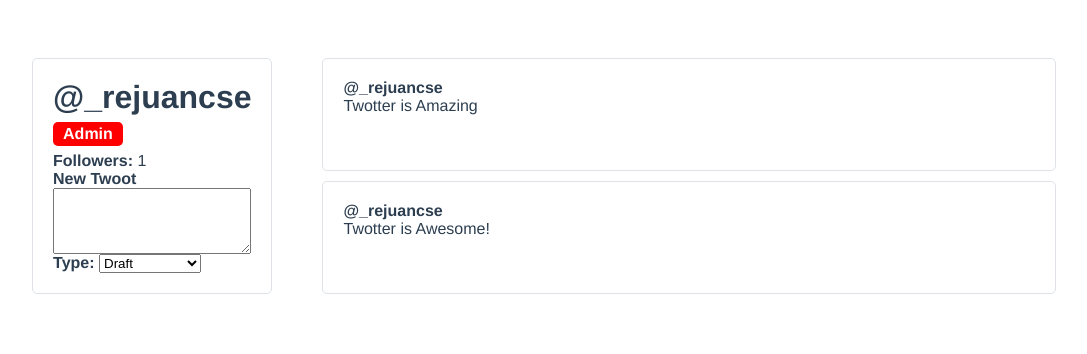
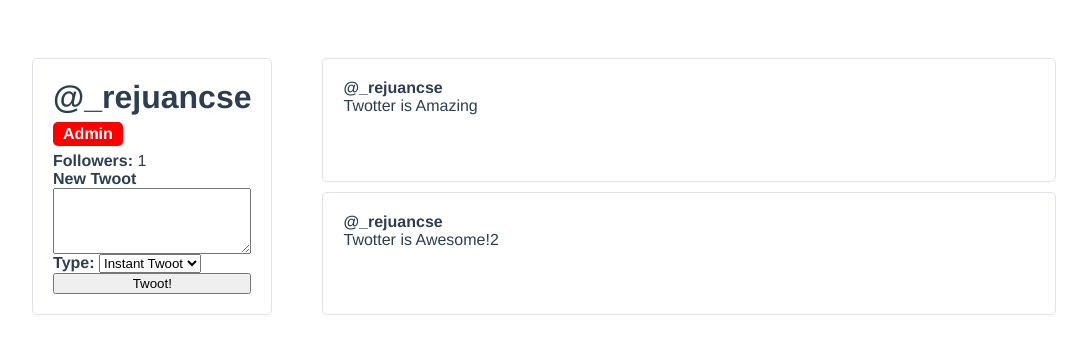
Before and after one commit to rejuancse/twitter-tweet, a Vue app: page / in a window 1280 px wide. Shown: the top 354 px of the page, without its empty margins (96-1183 px from the left). Built offline with nearby package versions, Linux system fonts and the light colour scheme.

Commit message:
User handling script issue fixed

```diff
--- a/src/components/UserProfile.vue
+++ b/src/components/UserProfile.vue
@@ -8,19 +8,19 @@
             <div class="user-profile__follower-count">
                 <strong>Followers: </strong> {{ followers }}
             </div>
-            <form class="user-profile__create-wrapper">
+            <form class="user-profile__create-wrapper" @submit.prevent="createNewTwoot">
                 <label for="newTwoot"><strong>New Twoot</strong></label>
-                <textarea id="newTwoot" rows="4" />
+                <textarea id="newTwoot" rows="4" v-model="newTwootContent" />
 
                 <div class="user-profile__create-twoot-type">
                     <label for="newTwootType"><strong>Type: </strong></label>
-                    <select id="newTwootType">
+                    <select id="newTwootType" v-model="selectTwootType">
                         <option :value="option.value" v-for="(option, index) in twootTypes" :key="index">
                             {{ option.name }}
                         </option>
                     </select>
                 </div>
-
+                <button>Twoot!</button>
             </form>
 
         </div>
@@ -46,6 +46,8 @@
         components: { TwootItem },
         data() {
             return {
+                newTwootContent: '',
+                selectTwootType: 'instant',
                 twootTypes: [
                     { value: 'draft', name: 'Draft' },
                     { value: 'instant', name: 'Instant Twoot' },
@@ -60,7 +62,7 @@
                     isAdmin: true,
                     twoots: [
                         { id: 1, content: 'Twotter is Amazing' },
-                        { id: 2, content: 'Twotter is Awesome!' }
+                        { id: 2, content: 'Twotter is Awesome!2' },
                     ]
                 }
             }
@@ -86,6 +88,16 @@
             },
             toggleFavourite(id) {
                 console.log('Favourite', id)
+            },
+            createNewTwoot() {
+                if(this.newTwootContent && this.selectTwootType !== 'draft') {
+
+                    this.user.twoots.unshift({
+                        id: this.user.twoots.length + 1,
+                        content: this.newTwootContent,
+                    })
+
+                }
             }
         },
 
```
